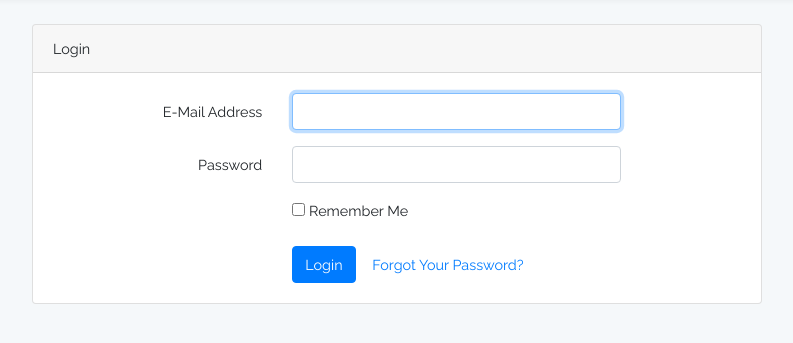
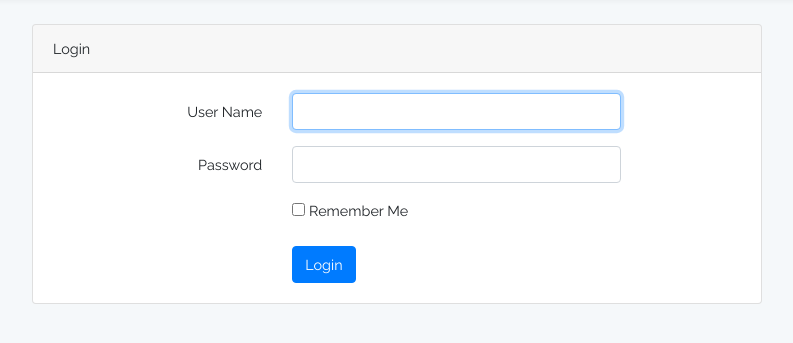
Before and after one commit to ryotosaito/beginner-sqli, a Laravel app: page /login in a window 1280 px wide. Shown: the part 55-398 px from the top of the page, without its empty margins (243-1036 px from the left). Run offline with Laravel 8, Linux system fonts and the light colour scheme.

Commit message:
[update] enable login & register

```diff
--- a/app/Http/Controllers/Auth/LoginController.php
+++ b/app/Http/Controllers/Auth/LoginController.php
@@ -36,4 +36,8 @@ class LoginController extends Controller
     {
         $this->middleware('guest')->except('logout');
     }
+    public function username()
+    {
+        return 'name';
+    }
 }
--- a/app/Http/Controllers/Auth/RegisterController.php
+++ b/app/Http/Controllers/Auth/RegisterController.php
@@ -50,7 +50,6 @@ class RegisterController extends Controller
     {
         return Validator::make($data, [
             'name' => 'required|string|max:255',
-            'email' => 'required|string|email|max:255|unique:users',
             'password' => 'required|string|min:6|confirmed',
         ]);
     }
@@ -65,7 +64,6 @@ class RegisterController extends Controller
     {
         return User::create([
             'name' => $data['name'],
-            'email' => $data['email'],
             'password' => Hash::make($data['password']),
         ]);
     }
--- a/app/User.php
+++ b/app/User.php
@@ -15,7 +15,7 @@ class User extends Authenticatable
      * @var array
      */
     protected $fillable = [
-        'name',
+        'name', 'password',
     ];
 
     /**
--- a/config/auth.php
+++ b/config/auth.php
@@ -91,12 +91,12 @@ return [
     |
     */
 
-    'passwords' => [
-        'users' => [
-            'provider' => 'users',
-            'table' => 'password_resets',
-            'expire' => 60,
-        ],
-    ],
+    // 'passwords' => [
+    //     'users' => [
+    //         'provider' => 'users',
+    //         'table' => 'password_resets',
+    //         'expire' => 60,
+    //     ],
+    // ],
 
 ];
--- a/resources/views/auth/login.blade.php
+++ b/resources/views/auth/login.blade.php
@@ -12,14 +12,14 @@
                         @csrf
 
                         <div class="form-group row">
-                            <label for="email" class="col-sm-4 col-form-label text-md-right">{{ __('E-Mail Address') }}</label>
+                            <label for="name" class="col-sm-4 col-form-label text-md-right">{{ __('User Name') }}</label>
 
                             <div class="col-md-6">
-                                <input id="email" type="email" class="form-control{{ $errors->has('email') ? ' is-invalid' : '' }}" name="email" value="{{ old('email') }}" required autofocus>
+                                <input id="name" type="name" class="form-control{{ $errors->has('name') ? ' is-invalid' : '' }}" name="name" value="{{ old('name') }}" required autofocus>
 
-                                @if ($errors->has('email'))
+                                @if ($errors->has('name'))
                                     <span class="invalid-feedback">
-                                        <strong>{{ $errors->first('email') }}</strong>
+                                        <strong>{{ $errors->first('name') }}</strong>
                                     </span>
                                 @endif
                             </div>
@@ -54,10 +54,6 @@
                                 <button type="submit" class="btn btn-primary">
                                     {{ __('Login') }}
                                 </button>
-
-                                <a class="btn btn-link" href="{{ route('password.request') }}">
-                                    {{ __('Forgot Your Password?') }}
-                                </a>
                             </div>
                         </div>
                     </form>
```
Also changed, not shown: resources/views/auth/register.blade.php (+1 -15 lines), database/migrations/2014_10_12_000000_create_users_table.php.
